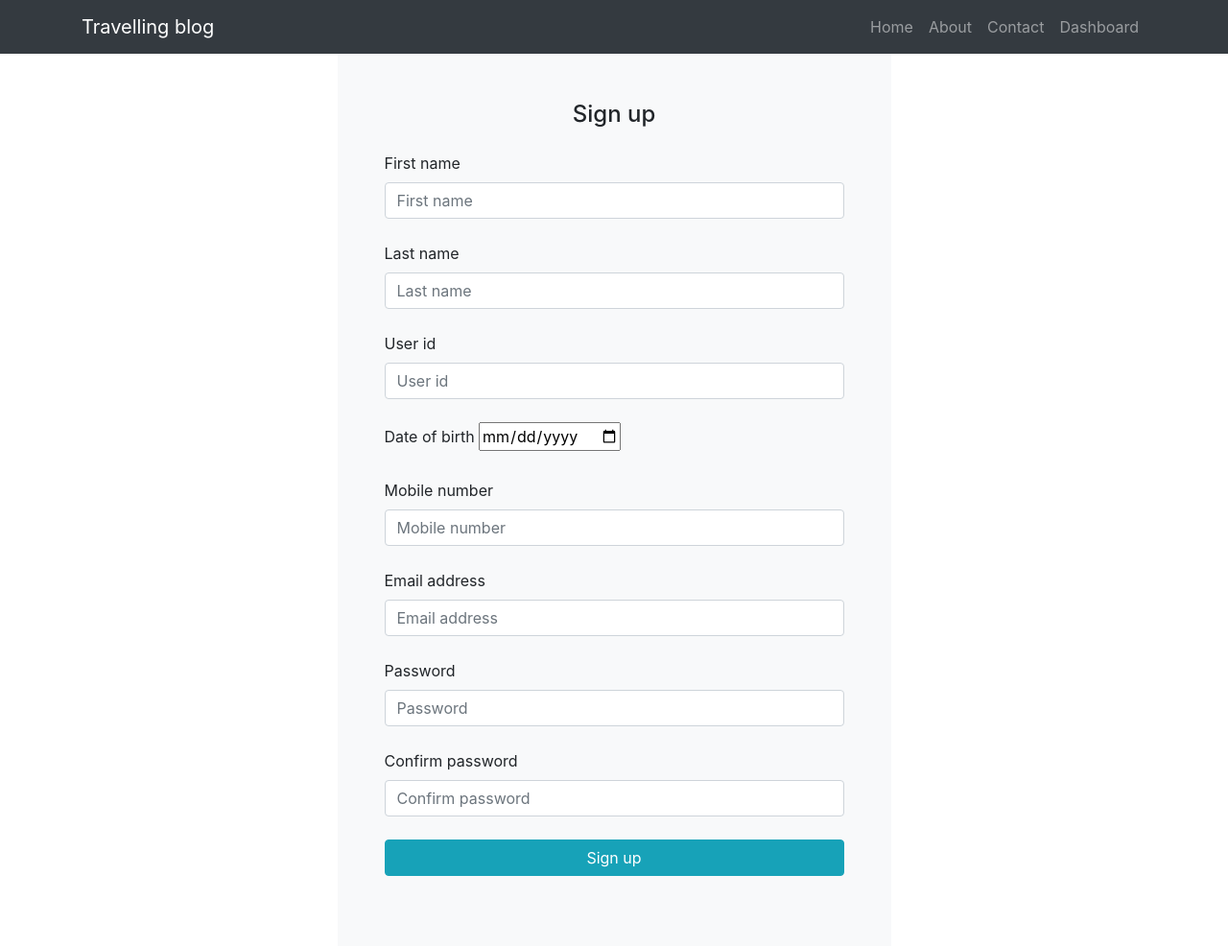
After one commit to pranjalb21/Blog_app, a Flask app: page /signup in a window 1280 px wide. The commit adds this page. Shown: the whole page at 96% size. Run offline with Flask 2, Linux system fonts and the light colour scheme; some libraries are stand-ins or nearby versions.

Commit message:
Sign up page added
New user signup page added.
Delete button is working now.
Flash messages improved

```diff
--- a/main.py
+++ b/main.py
@@ -15,6 +15,7 @@ class Contact(db.Model):
     c_email = db.Column(db.String(50))
     c_msg = db.Column(db.String(250))
 
+
 class Post(db.Model):
     p_no = db.Column(db.Integer, primary_key = True)
     p_slug = db.Column(db.String(59))
@@ -25,22 +26,55 @@ class Post(db.Model):
     p_date = db.Column(db.String)
     p_time = db.Column(db.String)
 
+
+class User(db.Model):
+    sl_no = db.Column(db.Integer, primary_key = True)
+    f_name = db.Column(db.String(20))
+    l_name = db.Column(db.String(20))
+    email = db.Column(db.String(50))
+    phone = db.Column(db.String(10))
+    u_name = db.Column(db.String(15))
+    password = db.Column(db.String(15))
+    dob = db.Column(db.String)
+
 def slug_maker(title):
     title = title.lower()
     arr = title.split()
     return "-".join(arr)
 
+
 def get_time(today):
     return str(today).split()[1].split(".")[0]
+
 
 @app.route("/")
 def home():
     posts = Post.query.filter_by().all()
     return render_template("index.html", posts = posts)
 
+
+@app.route('/signup', methods = ['GET', 'POST'])
+def signup():
+    if request.method == 'POST':
+        fname = request.form.get('fname')
+        lname = request.form.get('lname')
+        email = request.form.get('email')
+        phone = request.form.get('phone')
+        u_name = request.form.get('uid')
+        pas = request.form.get('pass')
+        dob = request.form.get('dob')
+        entry = User(f_name = fname, l_name = lname, email = email, phone = phone, u_name = u_name, password = pas, dob = dob)
+        db.session.add(entry)
+        db.session.commit()
+        flash('You registration has been completes. Please sign in', 'success')
+        return render_template("login.html")
+    return render_template("signup.html")
+
+
 @app.route("/about")
 def about():
     return render_template("about.html")
+
 
 @app.route('/new_post', methods = ['GET', 'POST'])
 def post_new():
@@ -55,6 +89,7 @@ def post_new():
         entry = Post(p_slug = post_slug, p_title = post_title, p_image = post_image, p_content = post_content, p_by = post_by, p_date = post_date, p_time = post_time)
         db.session.add(entry)
         db.session.commit()
+        flash("Your post has been published", "success")
         return redirect("/dashboard")
     return render_template("new_post.html")
 
@@ -71,6 +106,7 @@ def update(slug):
         post.p_date = post.p_date
         post.p_time = post.p_time
         db.session.commit()
+        flash("Your post has been updated", "success")
         return redirect("/dashboard")
     return redirect('/dashboard')
 
@@ -80,6 +116,7 @@ def edit(slug):
     post = Post.query.filter_by(p_slug = slug).first()
     return render_template("edit.html", post = post)
 
+
 @app.route("/post/<string:slug>")
 def post_content(slug):
     if not slug == "":
@@ -88,10 +125,21 @@ def post_content(slug):
     else:
         return redirect("/")
 
+
 @app.route("/logout")
 def logout():
     session.pop('user')
     return redirect("/dashboard")
+
+
+@app.route('/delete/<string:slug>')
+def delete(slug):
+    post = Post.query.filter_by(p_slug = slug).first()
+    db.session.delete(post)
+    db.session.commit()
+    flash('The post has been deleted', 'danger')
+    return redirect("/dashboard")
+
 
 @app.route("/dashboard", methods = ['GET', 'POST'])
 def dashboard():
@@ -110,6 +158,7 @@ def dashboard():
             return redirect('/dashboard')
     return render_template('login.html')
 
+
 @app.route("/contact", methods = ['GET', 'POST'])
 def contact():
     message = ''
--- a/templates/contact.html
+++ b/templates/contact.html
@@ -3,7 +3,7 @@
 {% block body %}
 <div class="container-sm">
         <div class="row justify-content-md-center">
-            <form class="border border-light p-5" action="/contact" method="POST">
+            <form class="border border-light p-5" action="/contact" method="POST" style="background-color: #F8F9FA">
 
                 <p class="h4 mb-4 text-center">Contact us</p>
                     {% with messages = get_flashed_messages(with_categories=true) %}
--- a/templates/layout.html
+++ b/templates/layout.html
@@ -32,16 +32,16 @@
       </button>
       <div class="collapse navbar-collapse" id="navbarResponsive">
         <ul class="navbar-nav ml-auto">
-          <li class="nav-item active">
+          <li class="nav-item ">
             <a class="nav-link" href="/">Home</a>
           </li>
-          <li class="nav-item active">
-            <a class="nav-link active" href="/about">About</a>
+          <li class="nav-item ">
+            <a class="nav-link " href="/about">About</a>
           </li>
-          <li class="nav-item active">
+          <li class="nav-item ">
             <a class="nav-link" href="/contact">Contact</a>
           </li>
-          <li class="nav-item active">
+          <li class="nav-item ">
             <a class="nav-link" href="/dashboard">Dashboard</a>
           </li>
         </ul>
--- a/templates/new_post.html
+++ b/templates/new_post.html
@@ -2,7 +2,7 @@
 {% block body %}
 <div class="container-sm">
     <div class="row justify-content-md-center">
-        <form class="border border-light p-5" method="POST" action="/new_post">
+        <form class="border border-light p-5" method="POST" action="/new_post" style="background-color: #F8F9FA;">
 
             <p class="h4 mb-4 text-center">New blog</p>
 
--- /dev/null
+++ b/templates/signup.html
@@ -0,0 +1,39 @@
+{% extends 'layout.html' %}
+
+{% block body %}
+<div class="container-sm">
+        <div class="row justify-content-md-center">
+            <form class="border border-light p-5" action="/signup" method="POST" style="background-color: #F8F9FA">
+
+              <p class="h4 mb-4 text-center">Sign up</p>
+                <label for="fname">First name</label>
+                <input type="text" id="fname" maxlength="20" name="fname" class="form-control mb-4" placeholder="First name" required>
+
+                <label for="lname">Last name</label>
+                <input type="text" id="lname" maxlength="20" name="lname" class="form-control mb-4" placeholder="Last name" required>
+
+                <label for="uid">User id</label>
+                <input type="text" id="uid" maxlength="15" name="uid" class="form-control mb-4" placeholder="User id" required>
+
+                <label for="dob">Date of birth</label>
+                <input type="date" name="dob" id="dob" required><br><br>
+
+                <label for="phone">Mobile number</label>
+                <input type="number" name="phone" required pattern="[6789][0-9]{9}" id="phone" class="form-control mb-4" placeholder="Mobile number" maxlength="10" size="10">
+
+                <label for="email">Email address</label>
+                <input type="email" name="email" maxlength="50" id="email" required class="form-control mb-4" placeholder="Email address" size="40">
+
+                <label for="password">Password</label>
+                <input type="password" id="password" maxlength="15" name="pass" required class="form-control mb-4" placeholder="Password">
+
+                <label for="con_password">Confirm password</label>
+                <input type="password" id="con_password" name="conf_pass" required class="form-control mb-4" placeholder="Confirm password">
+                <button class="btn btn-info btn-block my-4" type="submit">Sign up</button>
+            </form>
+        </div>
+</div>
+<script>
+
+</script>
+{% endblock body %}
```
Also changed, not shown: templates/dashboard.html (+46 -14 lines), templates/login.html (+28 -9 lines).
